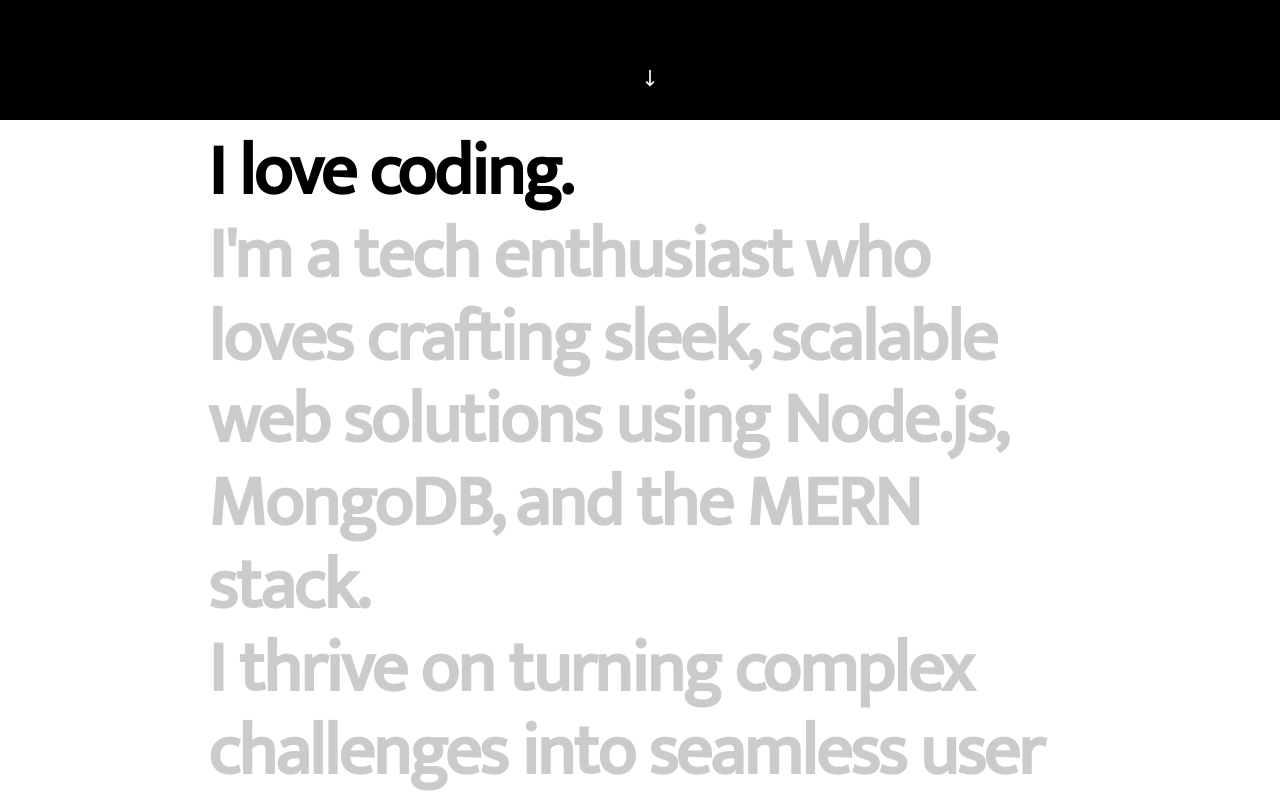
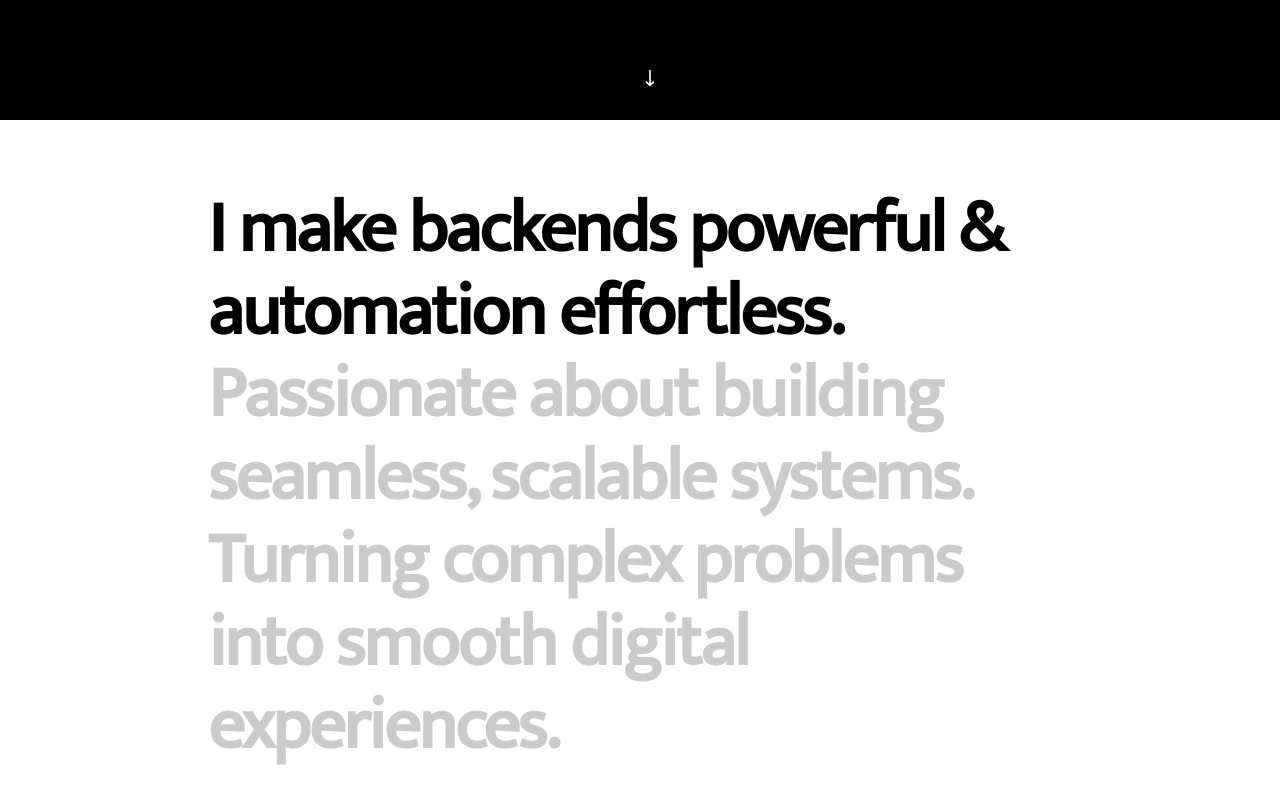
Before and after one commit to suyogschavan/my-corner, a Next.js app: page / in a window 1280 px wide. Shown: the part 680-1480 px from the top of the page. Built offline with nearby package versions, Linux system fonts and the light colour scheme; no server answers.

Commit message:
Add new project - url scraper

```diff
--- a/components/Intro.tsx
+++ b/components/Intro.tsx
@@ -53,19 +53,19 @@ export default function Intro() {
             className="introText"
             style={{ opacity: opacityForBlock(progress, 0) }}
           >
-            I love coding.
+            I make backends powerful & automation effortless.
           </div>
           <span
             className="introText inline-block after:content-['_']"
             style={{ opacity: opacityForBlock(progress, 1) }}
           >
-            I&apos;m a tech enthusiast who loves crafting sleek, scalable web solutions using Node.js, MongoDB, and the MERN stack.
+            Passionate about building seamless, scalable systems.
           </span>
           <span
             className="introText inline-block"
             style={{ opacity: opacityForBlock(progress, 2) }}
           >
-            I thrive on turning complex challenges into seamless user experiences.
+            Turning complex problems into smooth digital experiences.
 
           </span>
           <div className=" introText">
--- a/data/project.tsx
+++ b/data/project.tsx
@@ -4,6 +4,12 @@ export const projects = [
     link: "https://github.com/suyogschavan/jobLister",
     thumbnail:
       "https://github.com/suyogschavan/jobLister/blob/main/public/JobLister.png?raw=true",
+  },
+  {
+    title: "URL Scraper",
+    link: "https://github.com/suyogschavan/url_scraper",
+    thumbnail:
+      "https://github.com/user-attachments/assets/075d5c3b-cd3d-4620-bd79-71537b024d0c",
   },
   {
     title: "Portfolio website #1",
```
Also changed, not shown: components/Projects/constants.ts (+7 -0 lines), public/static/images/project/urlScraper.png (added).
